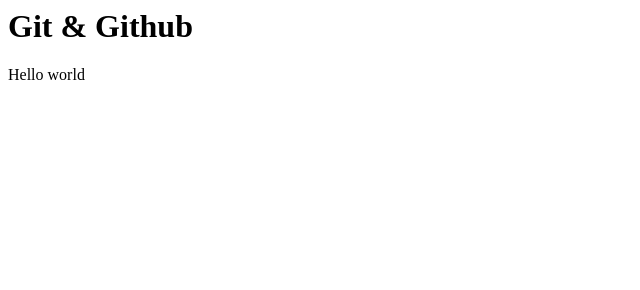
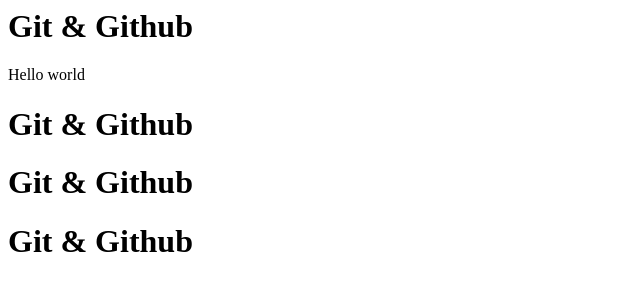
Before and after one commit to dlipkumar77/Project-1, a plain HTML site: page index.html in a window 1280 px wide. Shown: the whole page, without its empty margins (0-640 px from the left). Drawn offline with Linux system fonts and the light colour scheme.

Commit message:
Add title three times in index file

```diff
--- a/index.html
+++ b/index.html
@@ -8,5 +8,8 @@
 <body>
     <h1>Git & Github</h1>
     <p>Hello world</p>
+    <h1>Git & Github</h1>
+    <h1>Git & Github</h1>
+    <h1>Git & Github</h1>
 </body>
 </html>
```
